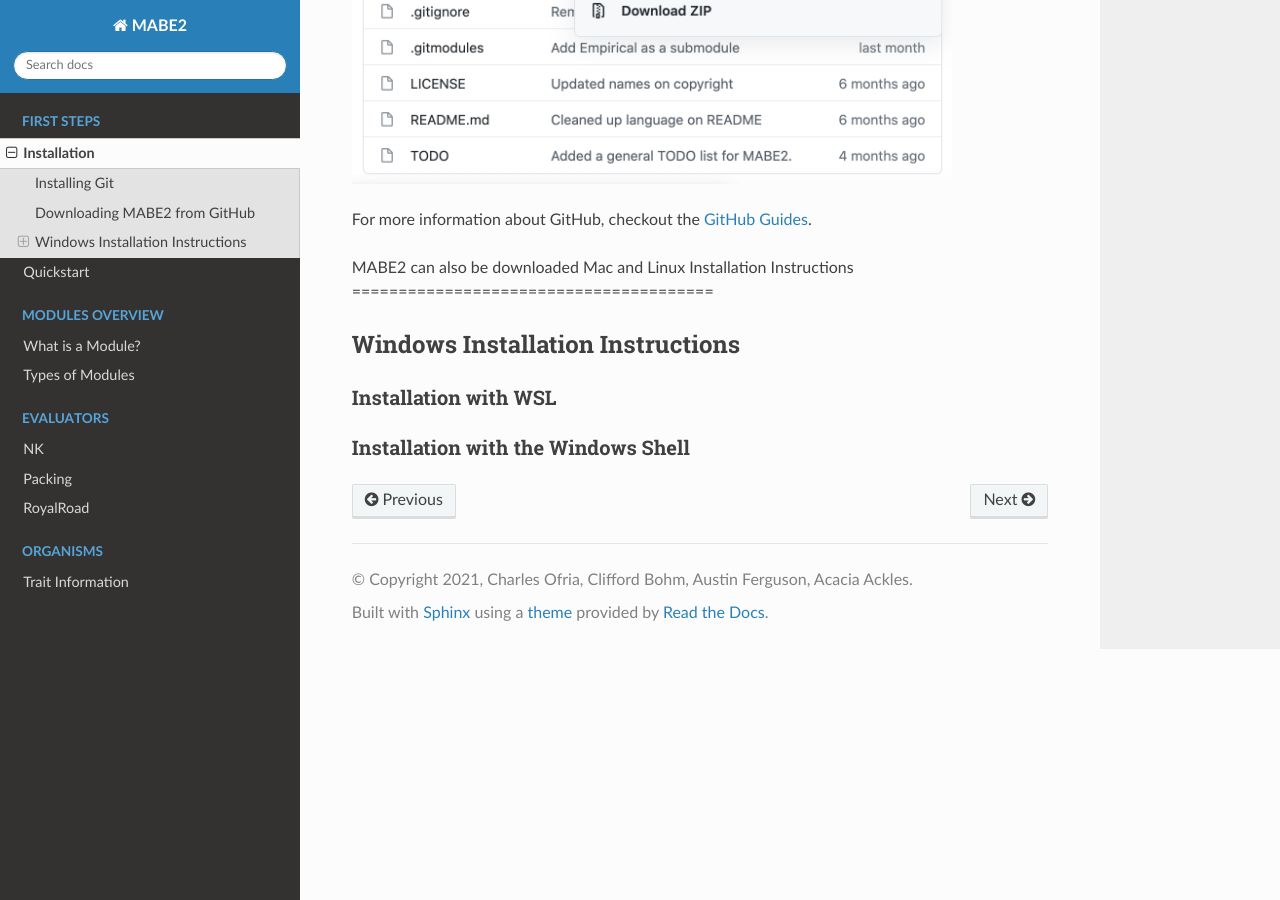
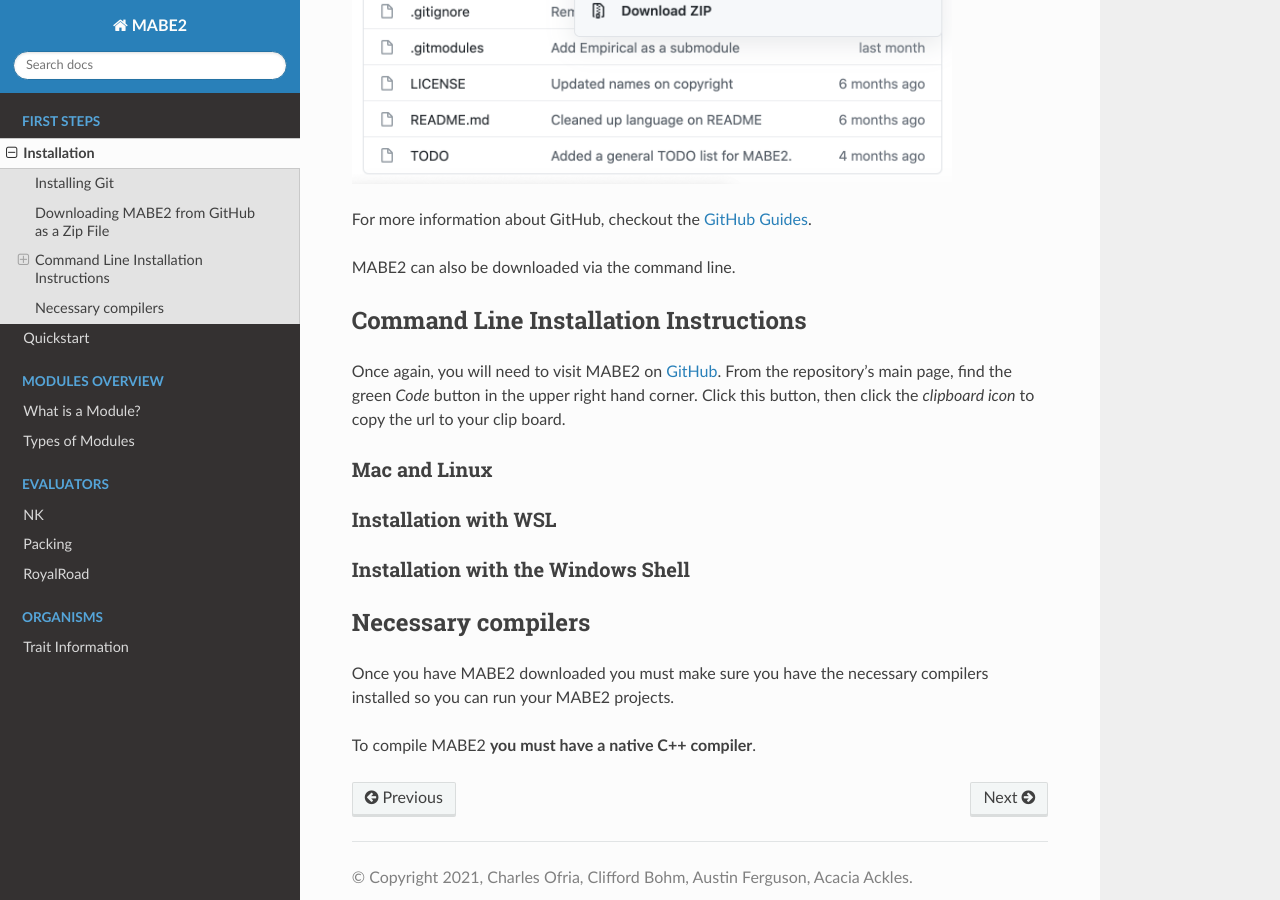
Before and after one commit to mercere99/MABE2, a Sphinx documentation site: the page built from docs/first_steps/00_installation.rst, in a window 1280 px wide and 900 px high, scrolled down 725 px. Built offline with Sphinx 7.4.7 and the Read the Docs theme 2.0.0, drawn with Linux system fonts in a browser that asks for light colours; some of the changed text lies outside the part shown.

Commit message:
Reformat headings of page

```diff
--- a/docs/first_steps/00_installation.rst
+++ b/docs/first_steps/00_installation.rst
@@ -9,8 +9,8 @@
 can use the MABE2 software on your local computer**. For information on installing
 Git on any device, see `this guide <https://github.com/git-guides/install-git#:~:text=Git%20packages%20are%20available%20using%20dnf%20.,installation%20by%20typing%3A%20git%20version%20.>`_.
 
-Downloading MABE2 from GitHub
-=============================
+Downloading MABE2 from GitHub as a Zip File
+===========================================
 
 The first step for installation on any machine is to visit MABE2 on
 `GitHub <https://github.com/mercere99/MABE2>`_. The simplest way to
@@ -24,16 +24,29 @@
 
 For more information about GitHub, checkout the `GitHub Guides <https://guides.github.com/>`_.
 
-MABE2 can also be downloaded
-Mac and Linux Installation Instructions
-=======================================
+MABE2 can also be downloaded via the command line.
 
+Command Line Installation Instructions
+======================================
 
-Windows Installation Instructions
-=================================
+Once again, you will need to visit MABE2 on `GitHub <https://github.com/mercere99/MABE2>`_.
+From the repository's main page, find the green *Code* button in the upper
+right hand corner. Click this button, then click the *clipboard icon* to copy the url to your
+clip board.
+
+Mac and Linux
+-------------
 
 Installation with WSL
 ---------------------
 
 Installation with the Windows Shell
 -----------------------------------
+
+Necessary compilers
+===================
+
+Once you have MABE2 downloaded you must make sure you have the necessary compilers
+installed so you can run your MABE2 projects.
+
+To compile MABE2 **you must have a native C++ compiler**.
```
